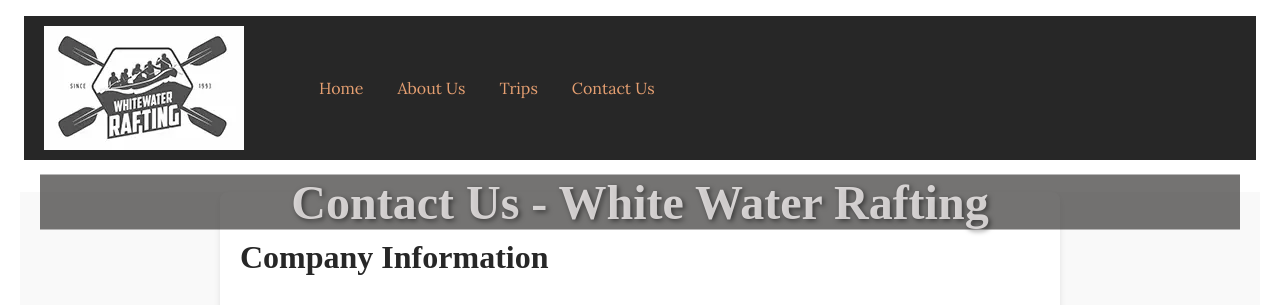
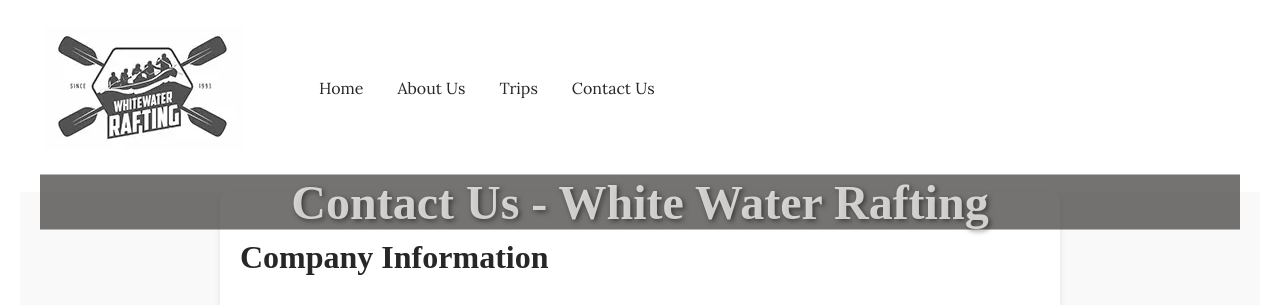
Before and after one commit to rcluff11/wdd130, a plain HTML site: page wwr/contact.html in a window 1280 px wide. Shown: the top 305 px of the page. Drawn offline with Linux system fonts and the light colour scheme; a web font is replaced by a local one.

Commit message:
more changes

```diff
--- a/wwr/styles/contact.css
+++ b/wwr/styles/contact.css
@@ -11,7 +11,6 @@ header {
     display: grid;
     grid-template-columns: 260px 1fr;
     align-items: center;
-    background-color: var(--Secondary-color);
     padding: 10px 20px;
 }
 
@@ -21,7 +20,7 @@ header img {
 }
 
 nav a {
-    color: var(--Primary-color);
+    color: var(--Secondary-color);
     text-decoration: none;
     margin: 0 15px;
     font-family: 'Lora', serif;
```
